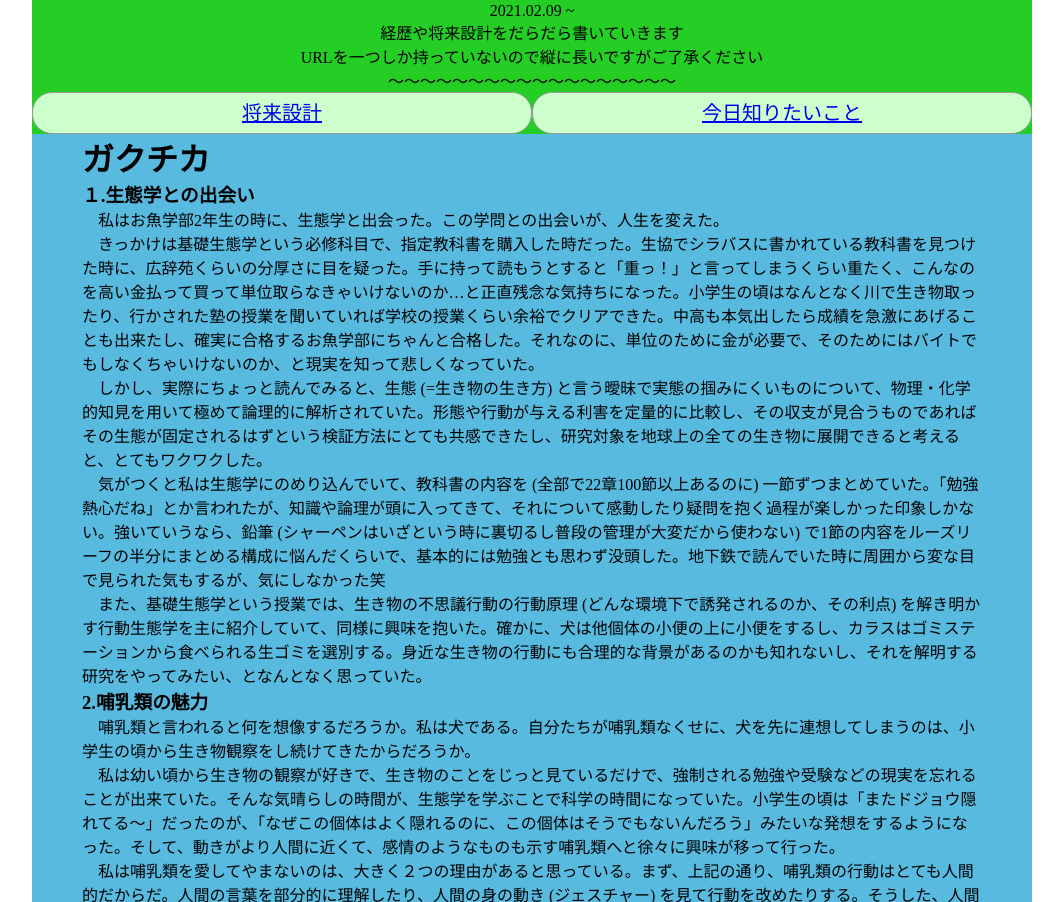
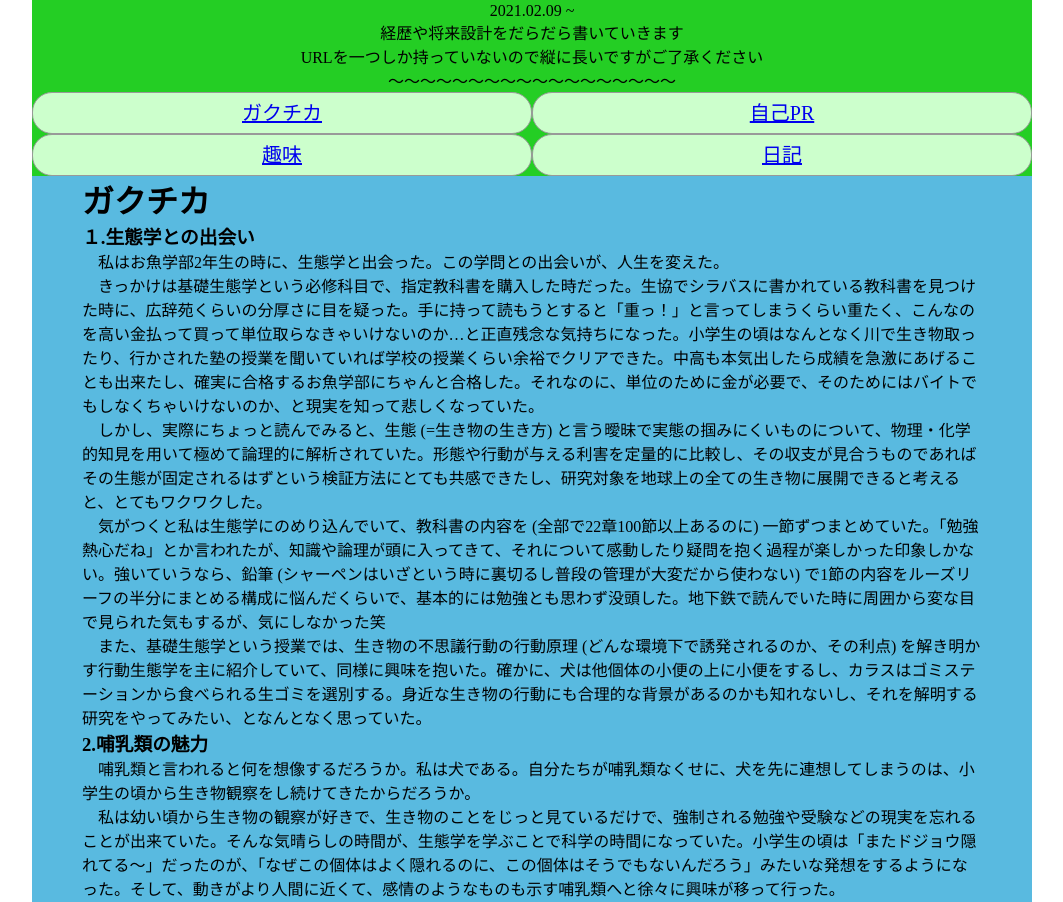
Before and after one commit to machataiyaki/20210209, a plain HTML site: page index.html in a window 1280 px wide. Shown: the part 826-1728 px from the top of the page, without its empty margins (108-1171 px from the left). Drawn offline with Linux system fonts and the light colour scheme.

Commit message:
Update index.html

```diff
--- a/index.html
+++ b/index.html
@@ -136,15 +136,24 @@
             </div>
             <div class="flexbox">
                 <div class = "boxL">
-                    <div class = "inner"><a href="#Future_Design">将来設計</a></div>
+                    <div class = "inner"><a href="#Gakutika">ガクチカ</a></div>
                 </div>
                 <div class = "boxR">
-                    <div class = "inner"><a href="#Interest">今日知りたいこと</a></div>
+                    <div class = "inner"><a href="#ZikoPR">自己PR</a></div>
                 </div>
+            </div>
 
+            <div class="flexbox">
+                <div class = "boxL">
+                    <div class = "inner"><a href="#Hobby">趣味</a></div>
+                </div>
+                <div class = "boxR">
+                    <div class = "inner"><a href="#Daily">日記</a></div>
+                </div>
             </div>
 
         </div>
+
     </header>
 
     <main>
```
